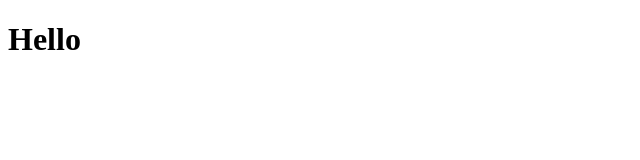
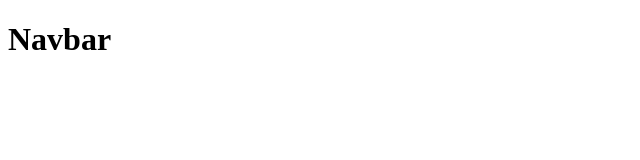
Before and after one commit to frtazriyann/DevVibe_IIUC, a plain HTML site: page navbar.html in a window 1280 px wide. Shown: the full height of the page, 0-640 px from the left. Drawn offline with Linux system fonts and the light colour scheme.

Commit message:
added a new branch

```diff
--- a/index.html
+++ b/navbar.html
@@ -6,6 +6,6 @@
     <title>TOOLS</title>
 </head>
 <body>
-    <h1>Hello</h1>
+    <h1>Navbar</h1>
 </body>
 </html>
```
